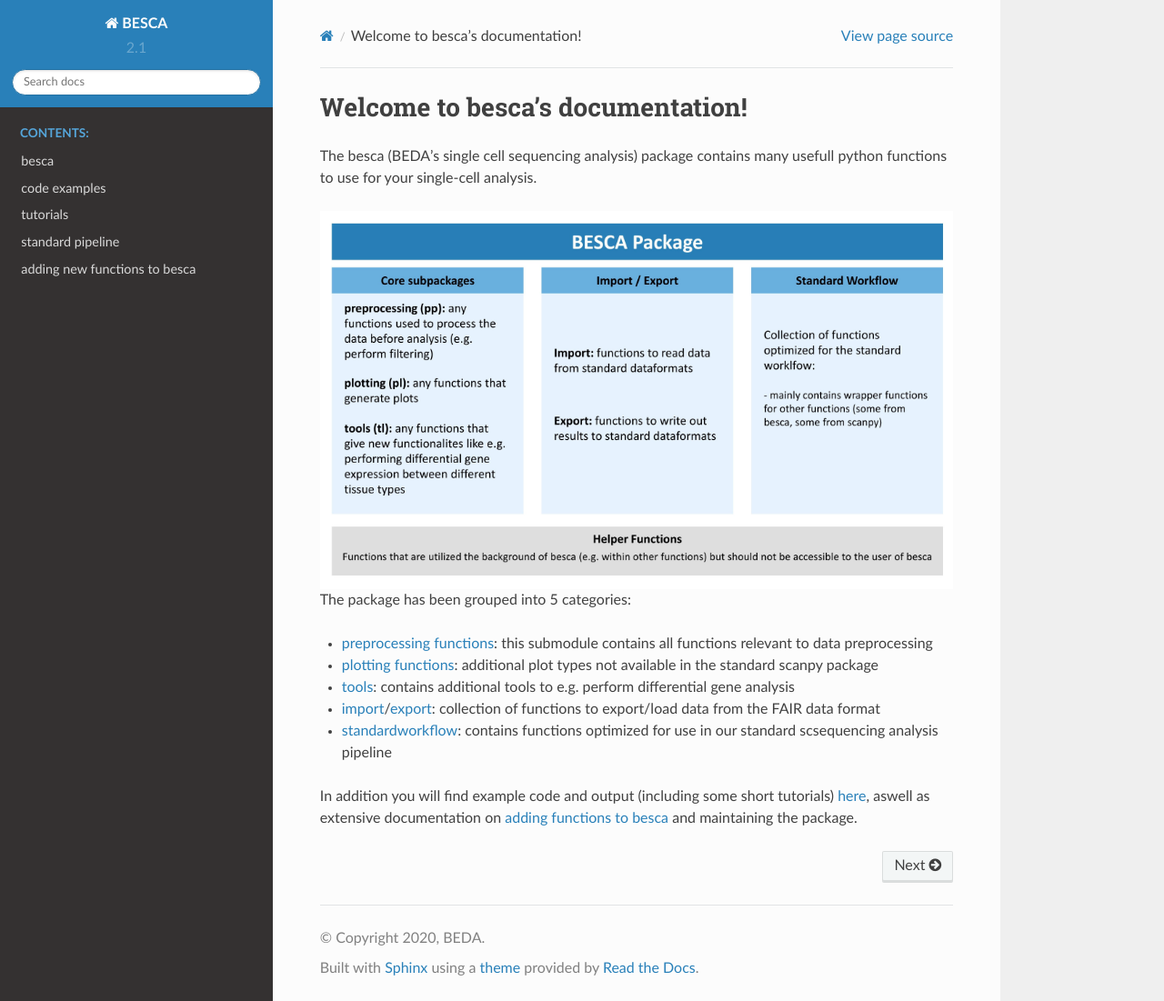
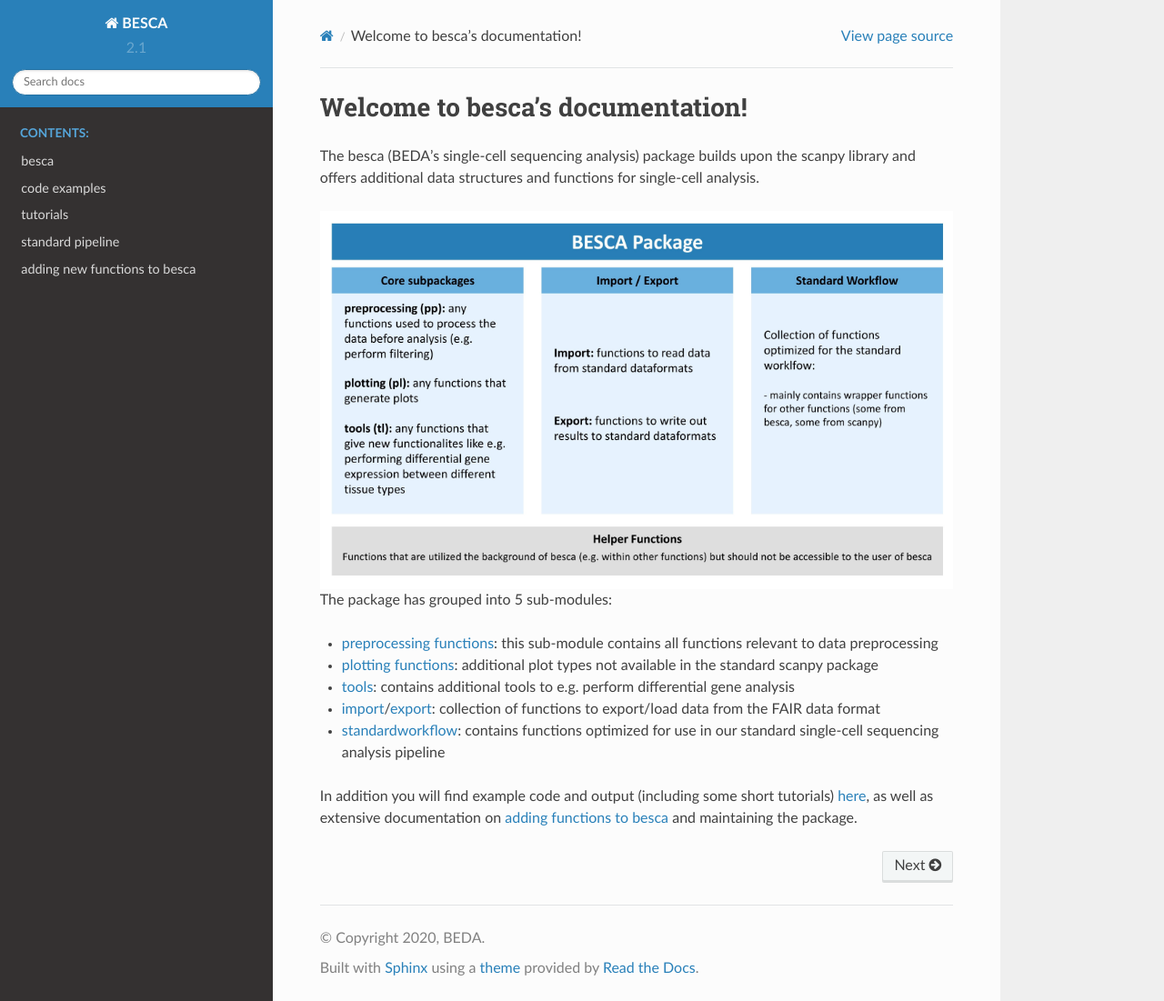
Before and after one commit to bedapub/besca, a Sphinx documentation site: the page built from docs/source/index.rst, in a window 1280 px wide and 1101 px high. Shown: the whole window at 91% size. Built offline with Sphinx 7.4.7 and the Read the Docs theme 2.0.0, drawn with Linux system fonts in a browser that asks for light colours; pages that are not in the unit, such as notebooks, are missing from menus.

Commit message:
removing typos and points out the foundation of scanpy

```diff
--- a/docs/source/index.rst
+++ b/docs/source/index.rst
@@ -14,17 +14,17 @@
 Welcome to besca's documentation!
 =================================
 
-The besca (BEDA's single cell sequencing analysis) package contains many usefull python functions to use for your single-cell analysis.
+The besca (BEDA's single-cell sequencing analysis) package builds upon the scanpy library and offers additional data structures and functions for single-cell analysis.
 
 .. image:: _images/besca_outline.jpg
    :align: center
 
-The package has been grouped into 5 categories:
+The package has grouped into 5 sub-modules:
 
-- :ref:`preprocessing functions<preprocessing-functions>`: this submodule contains all functions relevant to data preprocessing
+- :ref:`preprocessing functions<preprocessing-functions>`: this sub-module contains all functions relevant to data preprocessing
 - :ref:`plotting functions <plotting-functions>`: additional plot types not available in the standard scanpy package
 - :ref:`tools <tools-functions>`: contains additional tools to e.g. perform differential gene analysis
 - :ref:`import<import-functions>`/:ref:`export <export-functions>`: collection of functions to export/load data from the FAIR data format
-- :ref:`standardworkflow <standardworkflow-functions>`: contains functions optimized for use in our standard scsequencing analysis pipeline
+- :ref:`standardworkflow <standardworkflow-functions>`: contains functions optimized for use in our standard single-cell sequencing analysis pipeline
 
-In addition you will find example code and output (including some short tutorials) :doc:`here <auto_examples/index>`, aswell as extensive documentation on :ref:`adding functions to besca <adding-new-functions>` and :ref:`maintaining the package <besca-maintenance>`.
+In addition you will find example code and output (including some short tutorials) :doc:`here <auto_examples/index>`, as well as extensive documentation on :ref:`adding functions to besca <adding-new-functions>` and :ref:`maintaining the package <besca-maintenance>`.
```
